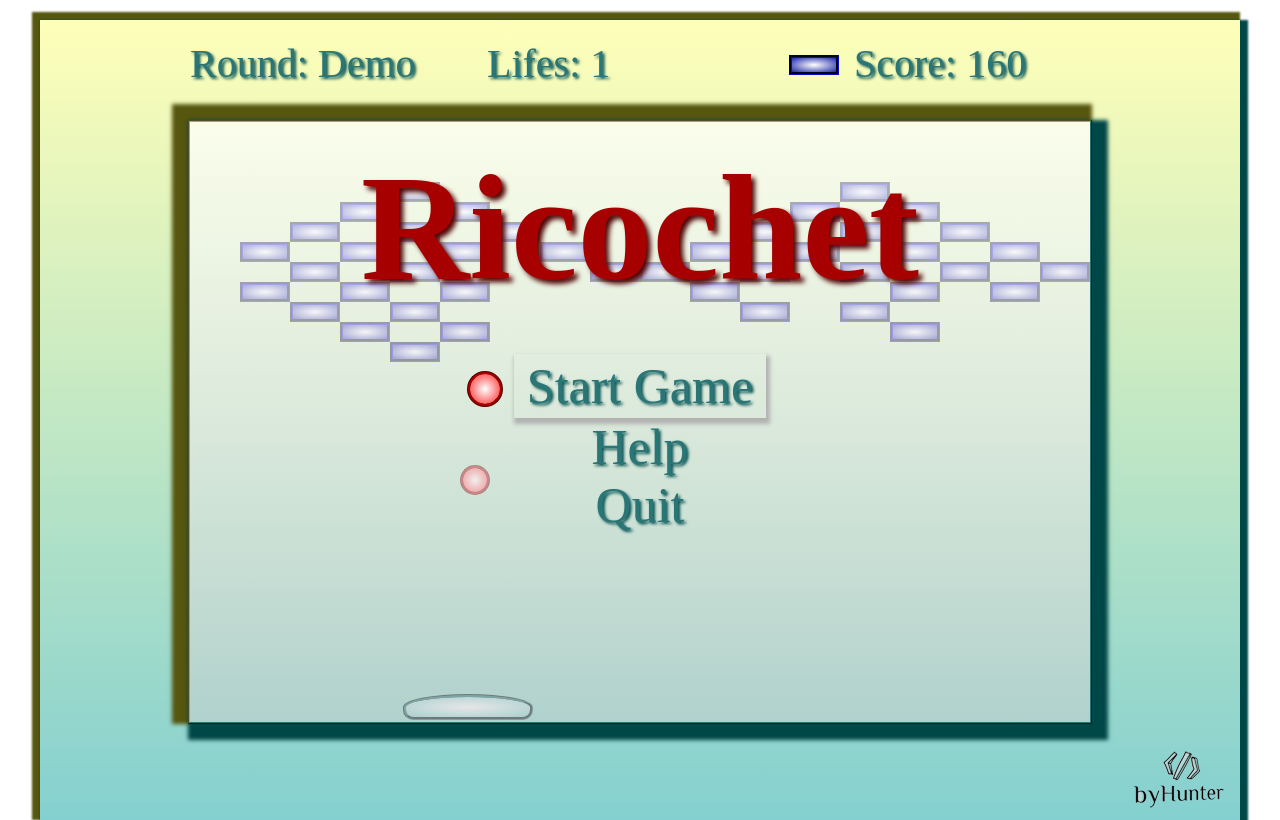
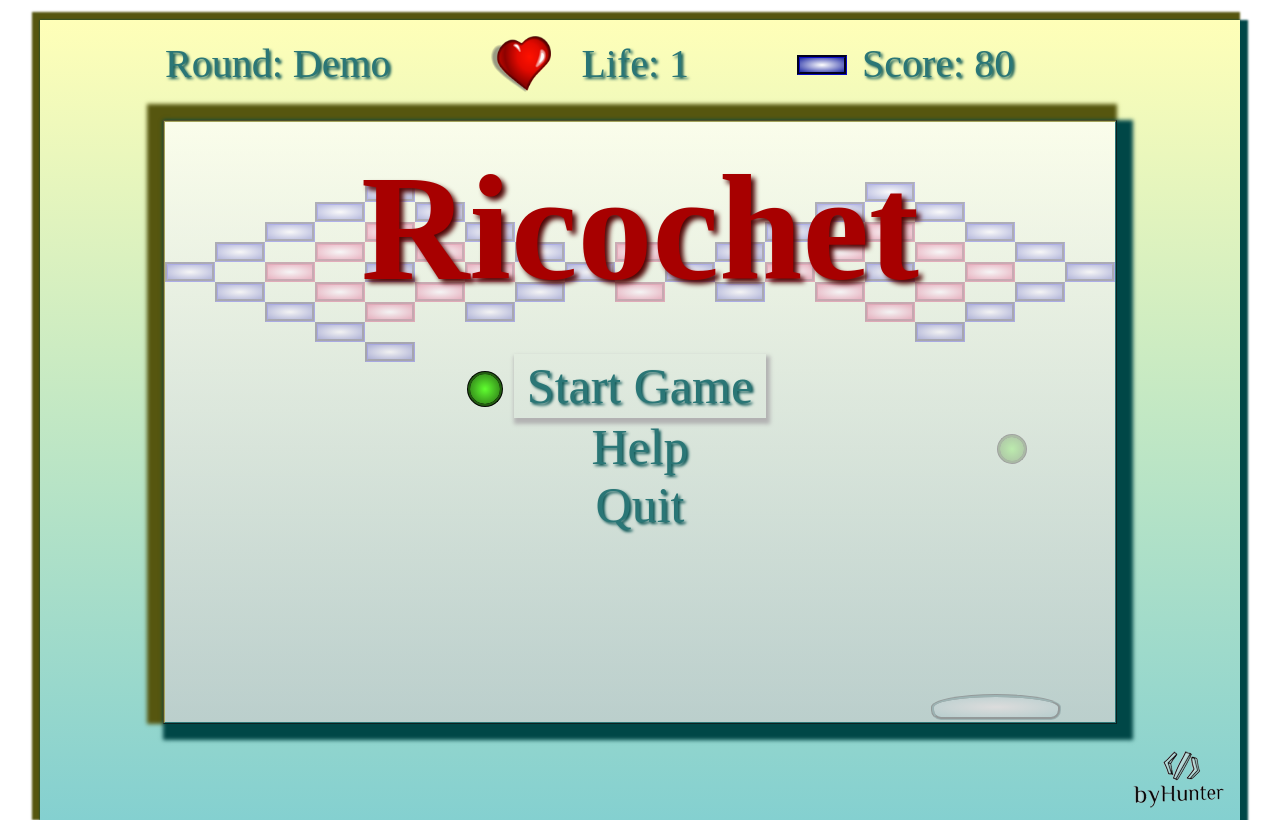
Before and after one commit to bivhunter/bivhunter.github.io, a plain HTML site: page index_tennis.html in a window 1280 px wide. Drawn offline with Linux system fonts and the light colour scheme.

Commit message:
add rounds, edit design, add different speed of round

```diff
--- a/css/style_game.css
+++ b/css/style_game.css
@@ -1,6 +1,6 @@
 body {
   width: 95% ;
-  min-width: 950px;
+  min-width: 1000px;
   max-width: 1200px;
   padding: 0px;
   margin: 0px auto;
@@ -26,7 +26,7 @@ body {
 
 
 .header {
-  width: 900px;
+  width: 950px;
   height: 100px;
   margin: 0px auto 0 auto;
 
@@ -62,7 +62,7 @@ body {
   font-size: 40px;
 }
 
-.header-lifes {
+.header-life {
 
     text-align: center;
     background-image: url("../images/heart_small.png");
@@ -100,7 +100,7 @@ body {
 }
 
 .game-field {
-  width: 900px;
+  width: 950px;
   height: 600px;
   margin: 0px auto 0 auto;
     padding: 0;
@@ -133,7 +133,7 @@ body {
 
 
 .menu {
-    width: 900px;
+    width: 950px;
     height: 600px;
   margin: 0 auto 0 auto;
   padding-top: 20px;
@@ -142,7 +142,7 @@ body {
  /* vertical-align: center;*/
     position: absolute;
     /* background: rgba(202, 202, 202, 0.7); */
-    background: linear-gradient(rgba(255, 255, 255, 0.7), rgba(202, 202, 202, 0.5));
+    background: linear-gradient(rgba(255, 255, 255, 0.7), rgba(202, 202, 202, 0.7));
     /*opacity: 0.99;*/
     z-index: 99;
 }
@@ -190,15 +190,15 @@ body {
     top: 14px;
     padding: 0;
     margin: 0;
-    background: radial-gradient(white, #FF2323);
+    background: radial-gradient(rgb(96,255,48), rgb(40,107,20));
     border-radius: 30px;
     border-width: 3px;
-    border-color: #a60000;
+    border-color: rgb(35,92,17);
     border-style: groove ridge ridge groove;
 }
 
 .info {
-    width: 900px;
+    width: 950px;
     height: 600px;
     /* padding: 50px; */
     position: relative;
@@ -211,7 +211,7 @@ body {
     display: table-cell;
     vertical-align: middle;
 
-    background: linear-gradient(rgba(255, 255, 255, 0.5), rgba(202, 202, 202, 0.5));
+    background: linear-gradient(rgba(255, 255, 255, 0.8), rgba(202, 202, 202, 0.8));
 }
 
 .info-message {
@@ -266,10 +266,10 @@ body {
   position: absolute;
   padding: 0;
   margin: 0;
-  background: radial-gradient(white, #FF2323);
+  background: radial-gradient(rgb(96,255,48), rgb(40,107,20));
   border-radius: 24px;
   border-width: 3px;
-  border-color: rgb(167,0,0);
+  border-color: rgb(35,92,17);
   border-style: groove ridge ridge groove;
 }
 
@@ -286,9 +286,9 @@ body {
  top: 150px; */
 }
 
-.bricks {
-  background: radial-gradient(white, #A77B5C);
-  border: 3px groove #986C4D;
+.block-strong {
+  background: radial-gradient(white, rgb(208,28,76));
+  border: 3px groove rgb(184,4,52);
 }
 
 .bricks-2 {
@@ -296,7 +296,7 @@ body {
   border: 3px groove #CACACA;
 }
 
-.penoblock {
+.block-weak {
   background: radial-gradient(white, rgb(29,40,163));
   border: 3px groove rgb(6,6,115);
 }
--- a/dist/GameScene.js
+++ b/dist/GameScene.js
@@ -11,7 +11,7 @@ var GameScene = function () {
 		this._game = game;
 		this._round = game.round;
 
-		this._SPEED_COEF = 150;
+		this._SPEED_COEF = 150 + +this._round.getActiveRoundNum() * 5;
 		this._BOARD_MOVE_MULT = 0.08;
 
 		this._acceleration = 0.2;
@@ -89,7 +89,8 @@ var GameScene = function () {
 			this._blockArr = [];
 			this._blockForRemove = [];
 			// this.isPause = true;
-			this._blockCount = 0;
+			//
+			this._blockNumber = 0;
 			var block = void 0;
 			for (var i = 0; i < round.length; i++) {
 				var y = i * 20;
@@ -98,17 +99,17 @@ var GameScene = function () {
 					if (round[i][j] === " ") {
 						continue;
 					}
-					if (round[i][j] === "b") {
+					if (round[i][j] === "w") {
 						block = new Block({
 							x: x,
 							y: y,
-							class: "bricks"
+							class: "block-weak"
 						});
-					} else if (round[i][j] === "p") {
+					} else if (round[i][j] === "s") {
 						block = new Block({
 							x: x,
 							y: y,
-							class: "penoblock"
+							class: "block-strong"
 						});
 					}
 
@@ -124,7 +125,7 @@ var GameScene = function () {
 			}
 
 			if (this._game.checkKeyPress(13) || this._game.checkKeyPress(27)) {
-				this._blockCount = 0;
+				this._blockNumber = 0;
 				this._game.setScene({
 					scene: PauseScene,
 					isClear: false
@@ -224,12 +225,12 @@ var GameScene = function () {
 					_this._game.gameField.appendChild(block.getElem());
 				});
 				this.isPause = false;
-				this._blockCount === this._blockArr.length;
+				this._blockNumber === this._blockArr.length;
 			}
 
-			if (this._blockCount < this._blockArr.length) {
-				this._game.gameField.appendChild(this._blockArr[this._blockCount].getElem());
-				this._blockCount++;
+			if (this._blockNumber < this._blockArr.length) {
+				this._game.gameField.appendChild(this._blockArr[this._blockNumber].getElem());
+				this._blockNumber++;
 				return;
 			}
 			this._isBlockRender = true;
@@ -651,12 +652,12 @@ var GameScene = function () {
 	}, {
 		key: "_findNearVertex",
 		value: function _findNearVertex(block, ball) {
-			for (var i = 0; i < block.getVertexs().length; i++) {
-				var d = vectorModule(vectorDiff(block.getVertexs()[i], ball.position));
+			for (var i = 0; i < block.getVertexes().length; i++) {
+				var d = vectorModule(vectorDiff(block.getVertexes()[i], ball.position));
 				//console.log("d: " + d, coord, this.position);
 
 				if (d < ball.radius) {
-					return block.getVertexs()[i];
+					return block.getVertexes()[i];
 				}
 			}
 			return null;
--- a/dist/block.js
+++ b/dist/block.js
@@ -59,15 +59,12 @@ var Block = function () {
 		key: "touching",
 		value: function touching() {
 			this.score = 0;
-			if (this._class === "bricks") {
-				this._changeClass("bricks", "bricks-2");
-				this.score = 20;
-			} else if (this._class === "penoblock") {
+			if (this._class === "block-strong") {
+				this._changeClass("block-strong", "block-weak");
+				this.score = 30;
+			} else if (this._class === "block-weak") {
 				this.remove = true;
 				this.score = 20;
-			} else if (this._class === "bricks-2") {
-				this.remove = true;
-				this.score = 30;
 			}
 		}
 	}, {
@@ -81,8 +78,8 @@ var Block = function () {
 			return this._block;
 		}
 	}, {
-		key: "getVertexs",
-		value: function getVertexs() {
+		key: "getVertexes",
+		value: function getVertexes() {
 			return [this.A, this.B, this.C, this.D];
 		}
 	}, {
--- a/dist/components.js
+++ b/dist/components.js
@@ -159,9 +159,9 @@ var Header = function () {
 			this._elem.querySelector(".header-round").textContent = "Round: " + str;
 		}
 	}, {
-		key: "setLifes",
-		value: function setLifes(str) {
-			this._elem.querySelector(".header-life").textContent = "Lifes: " + str;
+		key: "setLife",
+		value: function setLife(str) {
+			this._elem.querySelector(".header-life").textContent = "Life: " + str;
 		}
 	}, {
 		key: "setScore",
@@ -178,42 +178,22 @@ var Round = function () {
 		_classCallCheck(this, Round);
 
 		this._rounds = {
-			round_Demo: ["                    ", "                    ", "                    ", "    p        p    ", "   p p      p p   ", "  p p p    p p p  ", " p p p p  p p p p ", "p p p p pp p p p p", " p p p p  p p p p ", "  p p p    p p p  ", "   p p      p p   ", "    p        p    "],
-			round_: ["                    ", "                    ", "                    ", "    p        p    ", "   p p      p p   ", "  p p p    p p p  ", " p p p p  p p p p ", "p p p p pp p p p p", " p p p p  p p p p ", "  p p p    p p p  ", "   p p      p p   ", "    p        p    "],
-			round_1: ["                    ", "                    ", "         p          "] /*,
-                                                                                     round_4: [
-                                                                                     "                    ",
-                                                                                     "                    ",
-                                                                                     "                    ",
-                                                                                     "bbbbbbbbbbbbbbbbbb",
-                                                                                     "bbbbbbbbbbbbbbbbbb",
-                                                                                     "bbbbbbbbbbbbbbbbbb",
-                                                                                     "bbbbbbbbbbbbbbbbbb",
-                                                                                     "bbbbbbbbbbbbbbbbbb",
-                                                                                     "bbbbbbbbbbbbbbbbbb",
-                                                                                     "bbbbbbbbbbbbbbbbbb",
-                                                                                     "bbbbbbbbbbbbbbbbbb",
-                                                                                     "bbbbbbbbbbbbbbbbbb"
-                                                                                     ],
-                                                                                     round_3: [
-                                                                                     "                    ",
-                                                                                     "                    ",
-                                                                                     "                    ",
-                                                                                     "    p        p    ",
-                                                                                     "   p p      p p   ",
-                                                                                     "  p p p    p p p  ",
-                                                                                     " p p p p  p p p p ",
-                                                                                     "p p p p pp p p p p",
-                                                                                     " p p p p  p p p p ",
-                                                                                     "  p p p    p p p  ",
-                                                                                     "   p p      p p   ",
-                                                                                     "    p        p    "
-                                                                                     ]
-                                                                                     */
+			round_Demo: ["                   ", "                   ", "                   ", "    w         w    ", "   w w       w w   ", "  w s w     w s w  ", " w s s w s w s s w ", "w s w s w w s w s w", " w s s w s w s s w ", "  w s w     w s w  ", "   w w       w w   ", "    w         w    "],
+			round_1: ["                   ", "                   ", "                   ", "ww w  w  w  wwww  w", "  w  w  w  wwww  w ", " w  w  w  wwww  w  ", "w  w  w  wwww  w  w", "  w  w  wwww  w  w ", " w  w  wwww  w  w  ", "w  w  wwww  w  w  w", "  w  wwww  w  w  w ", " w  wwww  w  w  w  "],
+			round_2: ["                   ", "                   ", "                   ", "    www  w  www    ", "  w  w  www  w  w  ", " www   wwwww   www ", "wwsww wwwswww wwsww", " sws wssswsssw sws ", "wwsww wwwswww wwsww", " www   wwwww   www ", "  w  w  www  w  w  ", "    w w  w  w w    "],
+			round_3: ["                   ", "                   ", "                   ", "wwwww s  w  s wwwww", "swwwss  wsw  sswwws", " www   wsssw   www ", " sws  ws w sw  sws ", "s w  ws wsw sw  w s", "  s ws wsssw sw s  ", "   ws w sws w sw   ", "w ws w  w w  w sw w", " ws w sw w ws w sw "],
+			round_4: ["                   ", "                   ", "                   ", "  sws  wswsw  sws  ", "w wsw  w w w  wsw w", " w s w   w   w s w ", "w  w  wswswsw  w  w", "sswwwsswwwwwsswwwss", "w  w  wswswsw  w  w", " w s w   w   w s w ", "w wsw  w w w  wsw w", "  sws  wswsw  sws  "],
+			round_5: ["                   ", "                   ", "                   ", "s   sss  w  sss   s", "  w  s  w w  s  w  ", " w w   w s w   w w ", "w s wsw sws wsw s w", " sws w swsws w sws ", "w s wsw sws wsw s w", " w w   w s w   w w ", "  w  s  w w  s  w  ", "s   sss  w  sss   s"],
+			round_6: ["                   ", "                   ", "                   ", "    wsw  w  wsw    ", "  w  w  wsw  w  w  ", " wsw   wsssw   wsw ", "wswsw wsswssw wswsw", "swwwswsswwwsswswwws", "wswsw wsswssw wswsw", " wsw   wsssw   wsw ", "  w  w  wsw  w  w  ", "    wsw  w  wsw w  "],
+			round_7: ["                   ", "                   ", "                   ", "s w  s wswsw s  w s", " wsw s w w w s wsw ", "w w w w www w w w w", " wsw swswswsws wsw ", "wswsswswswswswsswsw", " wsw swswswsws wsw ", "w w w w www w w w w", " wsw s w w w s wsw ", "s w  s wswsw s  w s"],
+			round_8: ["                   ", "                   ", "                   ", "swwwsws sws swswwws", " sws ws  w  sw sws ", "w w ws sw ws sw w w", "ws sw  swsws  ws sw", " wswssswswswssswsw ", "sw w s w w w s w ws", " sws swswswsws sws ", "s w s w w w w s w s", "  w s  w w w  s w  "],
+			round_9: ["                   ", "                   ", "                   ", "w s  w  sws  w  s w", " sws   swsws   sws ", "sw ws sws sws sw ws", "w s wsws w swsw s w", " ssssws wsw swssss ", "w s ws wsssw sw s w", "sw wsws wsw swsw ws", " sws sws w sws sws ", "w s   sws sws   s w"],
+			round_10: ["                   ", "                   ", "                   ", "ssswsws wsw swswsss", " w wsw wsssw wsw w ", "s wsssw wsw wsssw s", "wswsssws w swssswsw", "swsswssssssssswssws", "wswsssws w swssswsw", "s wsssw wsw wsssw s", " w wsw wsssw wsw w ", "ssswsws wsw swswsss"]
+
 		};
 		this._activeRound = this._rounds.round_Demo;
 		this._activeRoundNum = "Demo";
-		console.log("round", this._activeRoundNum);
+		//console.log("round", this._activeRoundNum);
 	}
 
 	_createClass(Round, [{
@@ -224,8 +204,8 @@ var Round = function () {
 	}, {
 		key: "getFirstRound",
 		value: function getFirstRound() {
-			this._activeRound = this._rounds.round_1;
-			this._activeRoundNum = 1;
+			this._activeRound = this._rounds.round_10;
+			this._activeRoundNum = 10;
 			return this;
 		}
 	}, {
--- a/dist/game.js
+++ b/dist/game.js
@@ -121,7 +121,7 @@ var Game = function () {
     key: "_updateHeader",
     value: function _updateHeader(dt) {
       this.header.setScore(this.score);
-      this.header.setLifes(this.lifes);
+      this.header.setLife(this.lifes);
     }
   }, {
     key: "_renderHeader",
--- a/src/game.js
+++ b/src/game.js
@@ -106,7 +106,7 @@ class Game {
 
   _updateHeader(dt) {
     this.header.setScore(this.score);
-    this.header.setLifes(this.lifes);
+    this.header.setLife(this.lifes);
   }
 
   _renderHeader(dt) {
```
Also changed, not shown: dist/GameOverScene.js (+6 -1 lines), src/GameOverScene.js (+6 -1 lines), src/GameScene.js (+15 -17 lines), src/block.js (+6 -10 lines), src/components.js (+157 -64 lines).
